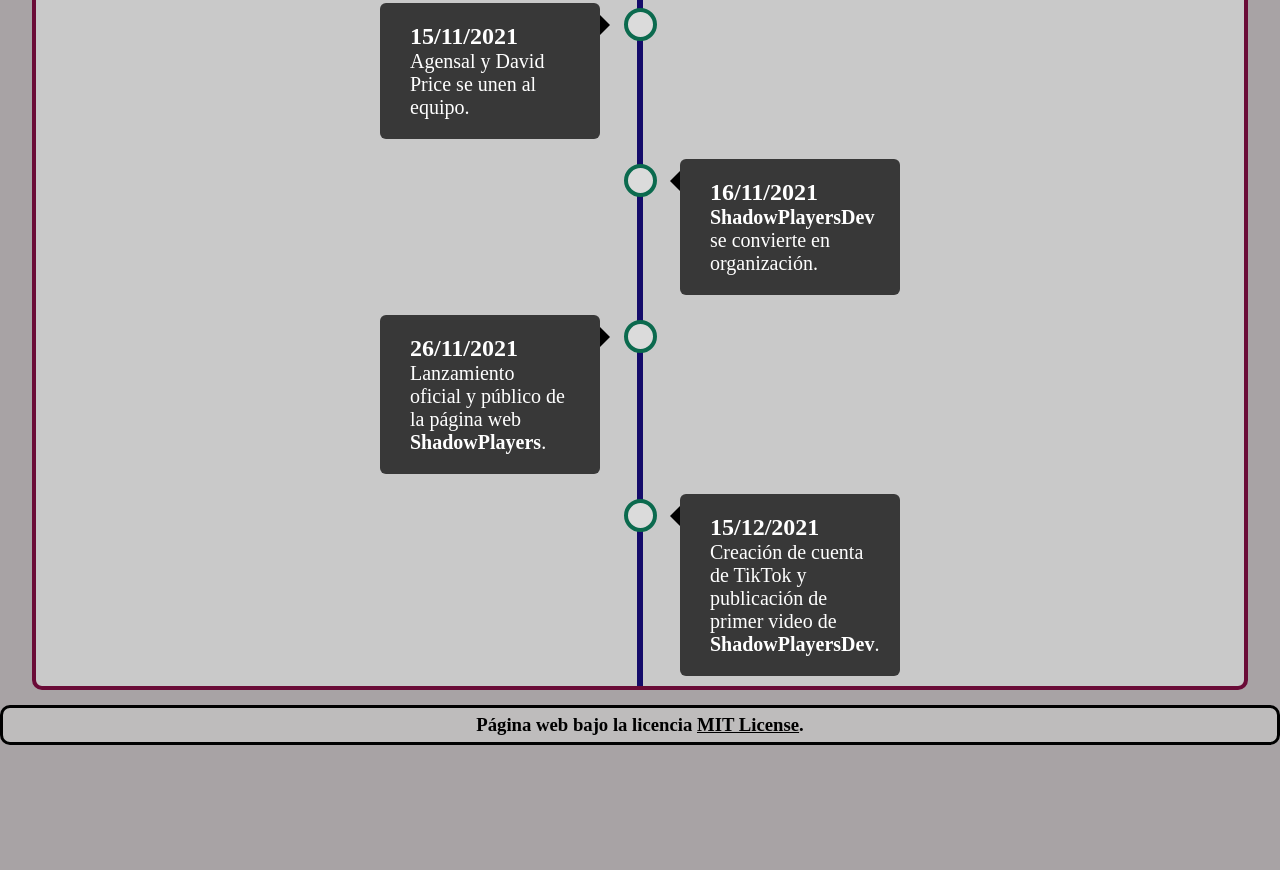
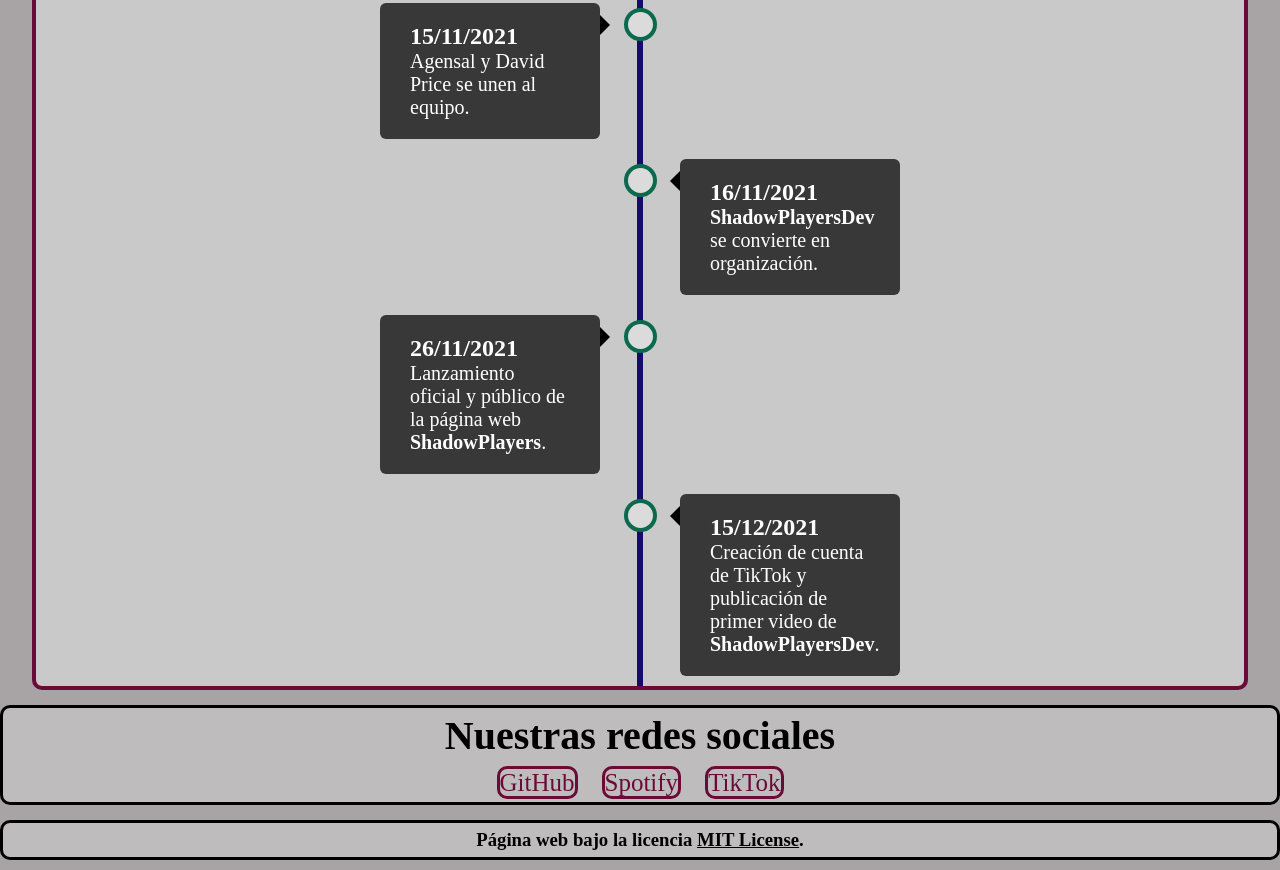
Before and after one commit to ShadowPlayersDev/ShadowPlayersDev, a plain HTML site: page index.html in a window 1280 px wide. Shown: the part 1538-2408 px from the top of the page. Before the commit the page ends 2293 px from the top, so only its background shows below. Drawn offline with Linux system fonts and the light colour scheme.

Commit message:
Agregar sección de social y archivos scripts
La carpeta scripts tiene actualmente los scripts para el pie de página, el menu y la sección social

```diff
--- a/index.html
+++ b/index.html
@@ -17,11 +17,11 @@
     <!--CSS PERSONALIZADO-->
     <link rel="stylesheet" href="/styles/nav.css">
     <link rel="stylesheet" href="/styles/index.css">
+    <link rel="stylesheet" href="/styles/social.css">
     <link rel="stylesheet" href="styles/footer.css">
 </head>
 <body>
     <nav class="menu">
-        <label class="title"> <img src="/img/ShadowPlayersDev.png" alt="Logo"> ShadowPlayersDev</label>
     </nav>
     <div class="container">
         <section class="about" id="acerca">
@@ -142,10 +142,14 @@
                 </div>
             </div>
         </section>
-
+        <section class="social">
+        </section>
         <footer class="footer">
-            <h3>Página web bajo la licencia <a href="https://github.com/ShadowPlayersDev/ShadowPlayersDev/blob/main/LICENSE"><u>MIT License</u></a>.</h3>
         </footer>
     </div>
+    <!--SCRIPTS-->
+    <script src="/scripts/menu.js"></script>
+    <script src="/scripts/social.js"></script>
+    <script src="/scripts/footer.js"></script>
 </body>
 </html>
--- /dev/null
+++ b/scripts/footer.js
@@ -0,0 +1,9 @@
+const createFooter = () => {
+    let footer = document.querySelector('.footer');
+
+    footer.innerHTML = `
+        <h3>Página web bajo la licencia <a href="https://github.com/ShadowPlayersDev/ShadowPlayersDev/blob/main/LICENSE"><u>MIT License</u></a>.</h3>
+    `;
+}
+
+createFooter();
--- /dev/null
+++ b/scripts/menu.js
@@ -0,0 +1,9 @@
+const createMenu = () => {
+    let menu = document.querySelector('.menu');
+
+    menu.innerHTML = `
+        <label class="title"> <img src="/img/ShadowPlayersDev.png" alt="Logo"> ShadowPlayersDev</label>
+    `;
+}
+
+createMenu();
--- /dev/null
+++ b/scripts/social.js
@@ -0,0 +1,14 @@
+const createSocial = () => {
+    let social = document.querySelector('.social');
+
+    social.innerHTML = `
+        <h1 class="title">Nuestras redes sociales</h1>
+        <div class="list">
+            <a href="https://github.com/ShadowPlayersDev" class="github" target="_blank">GitHub</a>
+            <a href="https://open.spotify.com/user/s1abycxsaceyrqvi43fz07kwi" class="spotify" target="_blank">Spotify</a>
+            <a href="https://www.tiktok.com/@shadowplayersdev/" class="tiktok" target="_blank">TikTok</a>
+        </div>
+    `;
+}
+
+createSocial();
--- /dev/null
+++ b/styles/social.css
@@ -0,0 +1,30 @@
+/* SOCIAL */
+.social {
+    background: #bebcbc;
+    height: 100px;
+    width: 100%;
+    color: #000000;
+    display: flex;
+    flex-direction: column;
+    align-items: center;
+    justify-content: center;
+    margin: auto;
+    margin-top: 15px;
+    margin-bottom: 10px;
+    border: 3px solid #000000;
+    border-radius: 10px;
+}
+
+.social .title {
+    margin-bottom: 10px;
+    font-size: 40px;
+}
+
+.social .list a {
+    text-decoration:  none;
+    border: 3px solid #6a0b37;
+    border-radius: 10px;
+    font-size: 25px;
+    margin: 10px;
+    color: #6a0b37;
+}
```
